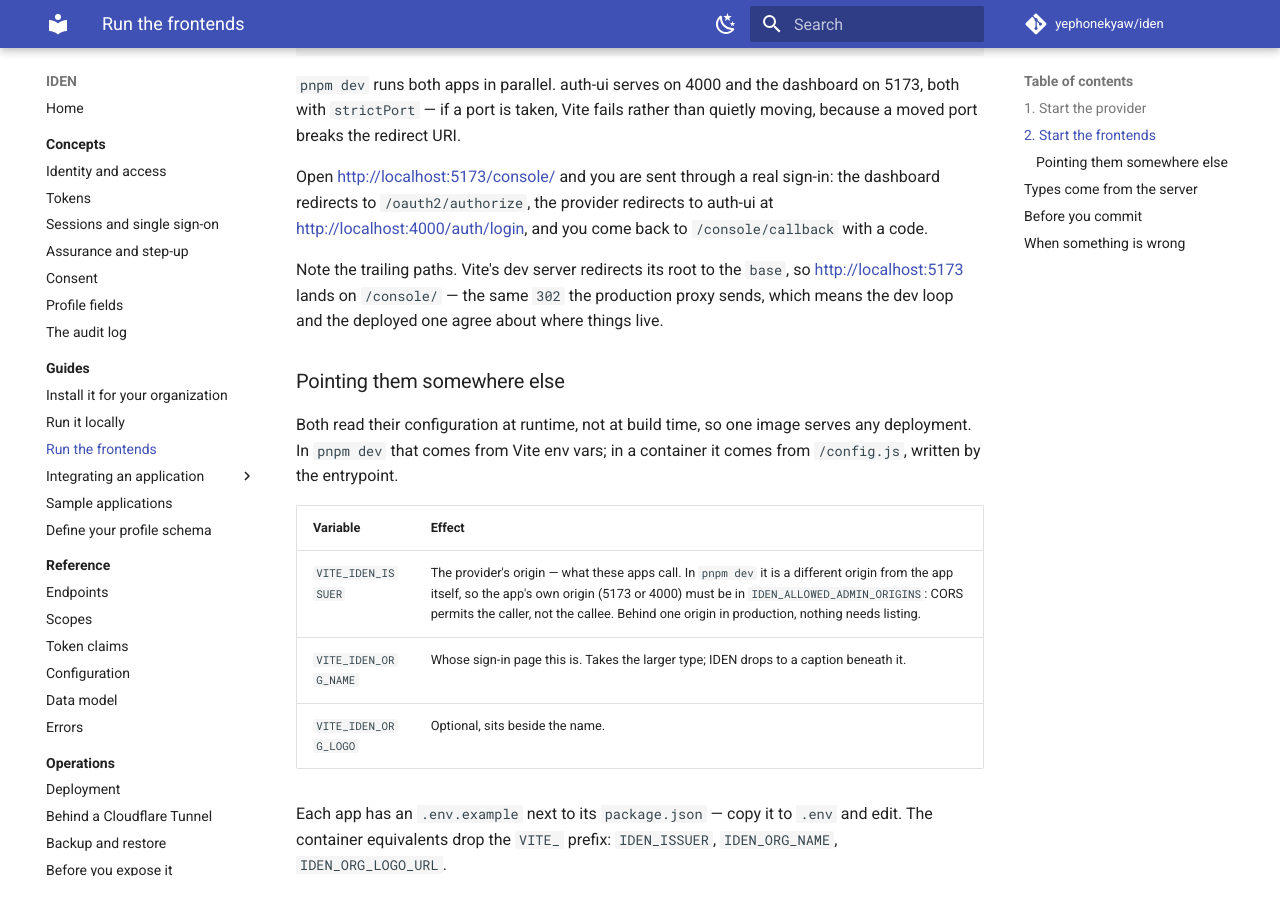
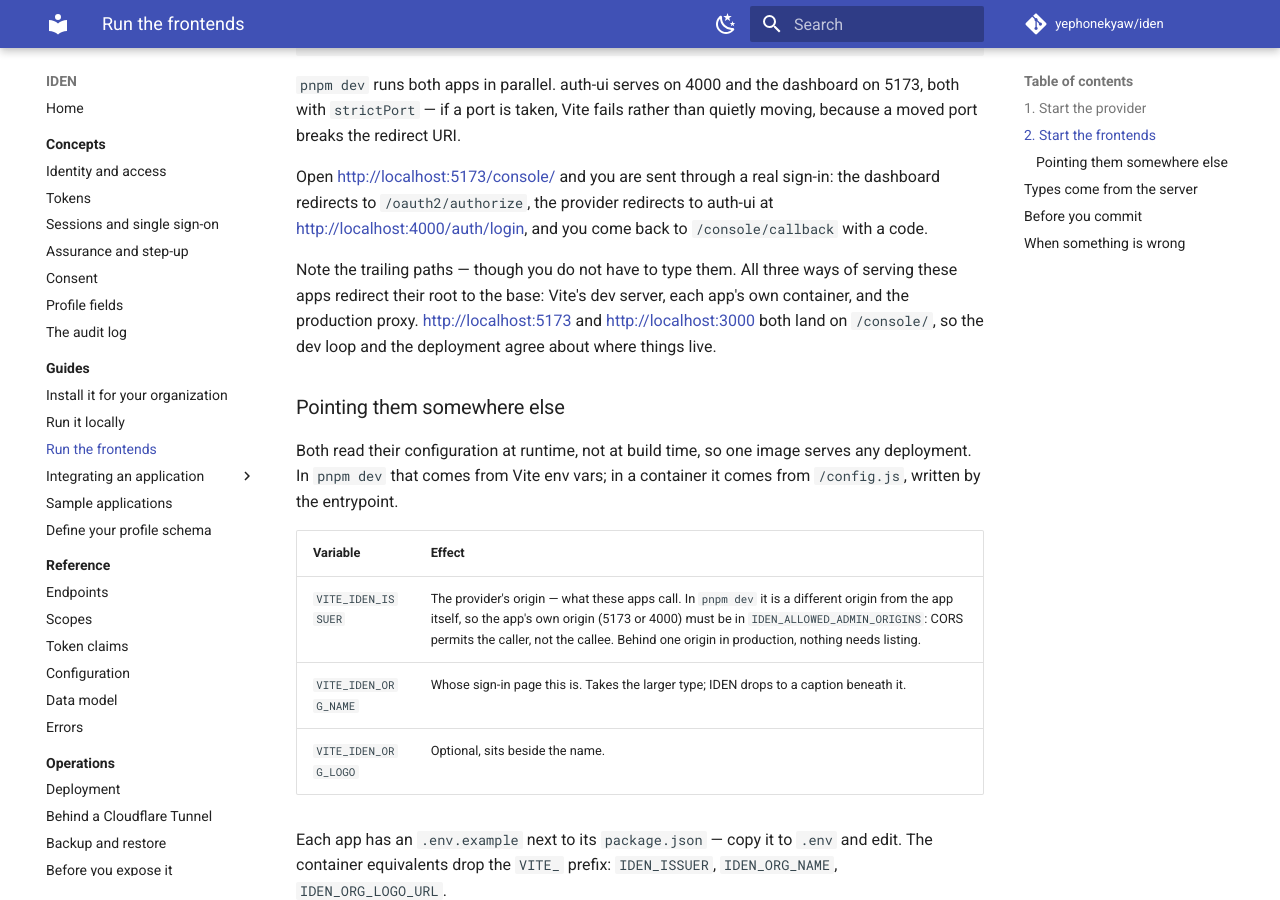
Before and after one commit to yephonekyaw/iden, an MkDocs documentation site: the page built from doc/guides/run-the-frontends.md, in a window 1280 px wide and 900 px high, scrolled down 1478 px. Built offline with MkDocs 1.6.1 and Material for MkDocs 9.7.7, drawn with Linux system fonts in a browser that asks for light colours; comment, search, counter and statistics services are not loaded.

Commit message:
web: redirect each app's container root to its base path
Opening http://localhost:3000 after the move to sub-paths gave a bare 404,
which reads as a broken deployment rather than a moved page.

It was also the odd one out: Vite's dev server already redirected its root
to the base, and so did the reverse proxy. Only the containers did not, so
the same URL behaved three different ways depending on how the app was being
served. Now all three send a 302.

Deep links and unknown paths are unchanged -- /console/admin/users still
serves the app, /nonsense still 404s.

```diff
--- a/doc/guides/run-the-frontends.md
+++ b/doc/guides/run-the-frontends.md
@@ -61,9 +61,10 @@ Open <http://localhost:5173/console/> and you are sent through a real sign-in: t
 redirects to `/oauth2/authorize`, the provider redirects to auth-ui at
 <http://localhost:4000/auth/login>, and you come back to `/console/callback` with a code.
 
-Note the trailing paths. Vite's dev server redirects its root to the `base`, so
-<http://localhost:5173> lands on `/console/` — the same `302` the production proxy sends, which
-means the dev loop and the deployed one agree about where things live.
+Note the trailing paths — though you do not have to type them. All three ways of serving these apps
+redirect their root to the base: Vite's dev server, each app's own container, and the production
+proxy. <http://localhost:5173> and <http://localhost:3000> both land on `/console/`, so the dev loop
+and the deployment agree about where things live.
 
 ### Pointing them somewhere else
 
```
Also changed, not shown: doc/guides/install.md (+2 -1 lines), 2 other files.
